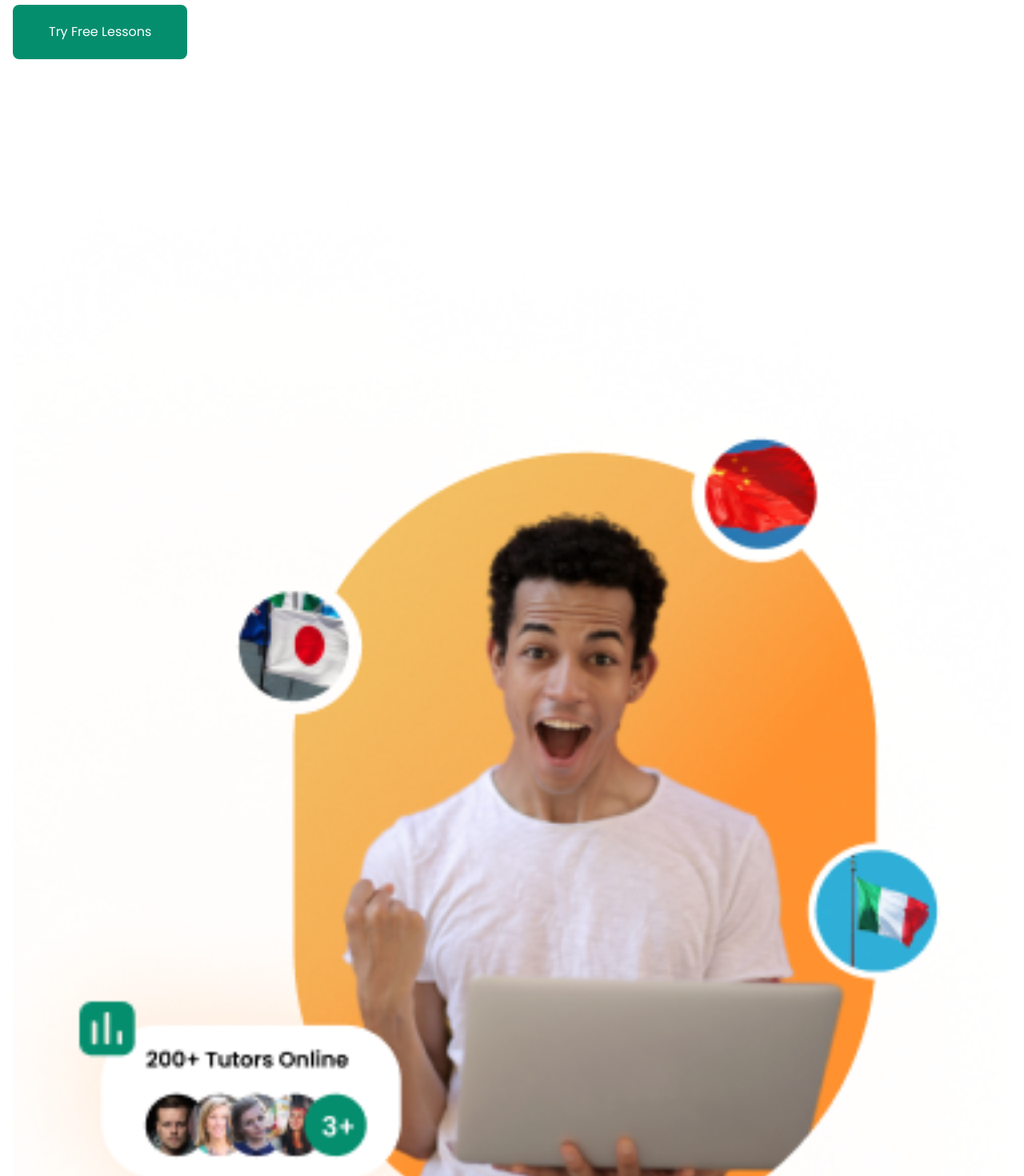
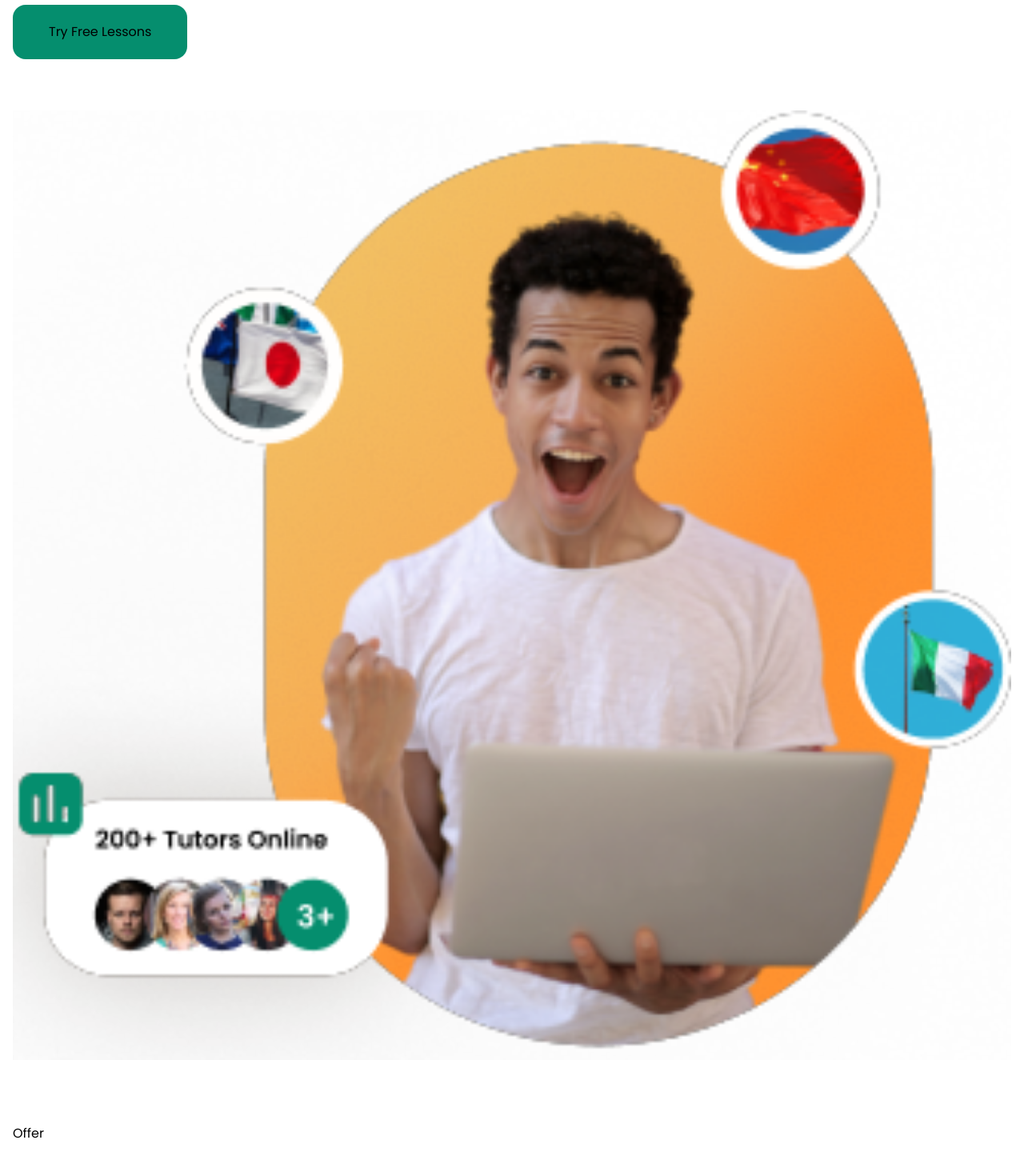
Before and after one commit to alfiancode/Tutorify, a React (Vite) app: page / in a window 1280 px wide. Shown: the part 320-1790 px from the top of the page at 80% size. Built offline with nearby package versions, Linux system fonts and the light colour scheme.

Commit message:
cvhncvgf

```diff
--- a/src/App.jsx
+++ b/src/App.jsx
@@ -1,10 +1,12 @@
 import Navbar from "./components/Navbar";
 import Banner from "./components/Banner";
+import Offer from "./components/Offer";
 function App() {
   return (
     <div className="">
       <Navbar />
       <Banner />
+      <Offer />
     </div>
   );
 }
--- a/src/components/Banner.jsx
+++ b/src/components/Banner.jsx
@@ -2,16 +2,16 @@ import React from "react";
 
 const Banner = () => {
   return (
-    <div className="mx-4 mt-10 mb-80">
+    <div className="mx-4 mt-10 ">
       <div className="flex items-center">
-        <div className="text-[#FB9C46] font-semibold tracking-wider mr-5">
+        <div className="text-main font-semibold tracking-wider mr-5">
           We are The Best
         </div>
-        <div className="w-[85px] border border-[#FB9C46]"> </div>
+        <div className="w-[85px] border border-main"> </div>
       </div>
       <div className="text-[32px] font-bold tracking-wide leading-relaxed mt-4">
         Learn Frome Home With
-        <span className="text-[#FB9C46]"> The Best </span>
+        <span className="text-main"> The Best </span>
         Online Languange Tutors
       </div>
       <div className="mt-10 text-[#90A3B4] tracking-wide font-light leading-9">
@@ -20,14 +20,14 @@ const Banner = () => {
       </div>
       {/* button with green color */}
       <div className="mt-10">
-        <button className="bg-[#058E6E] text-white px-[45px] py-[22px] rounded-lg rounded-2xl">
+        <button className="bg-[#058E6E] text-white px-[45px] py-[22px]  rounded-2xl">
           Try Free Lessons
         </button>
         {/* import image  */}
         <img
           src="Bannerphoto.png"
           alt="Banner"
-          className="w-[100%] h-[100%] object-cover"
+          className="w-[100%] h-[100%] object-cover mt-16"
         />
       </div>
     </div>
--- /dev/null
+++ b/src/components/Offer.jsx
@@ -0,0 +1,7 @@
+import React from "react";
+
+const Offer = () => {
+  return <div className="mx-4 my-20">Offer</div>;
+};
+
+export default Offer;
--- a/tailwind.config.cjs
+++ b/tailwind.config.cjs
@@ -2,6 +2,10 @@
 module.exports = {
   content: ["./index.html", "./src/**/*.{js,ts,jsx,tsx}"],
   theme: {
+    colors: {
+      main: "#FB9C46",
+      secondary: "#058E6E",
+    },
     extend: {
       fontFamily: {
         sans: ["Poppins", "sans-serif"],
```
Also changed, not shown: public/Bannerphoto.png.
